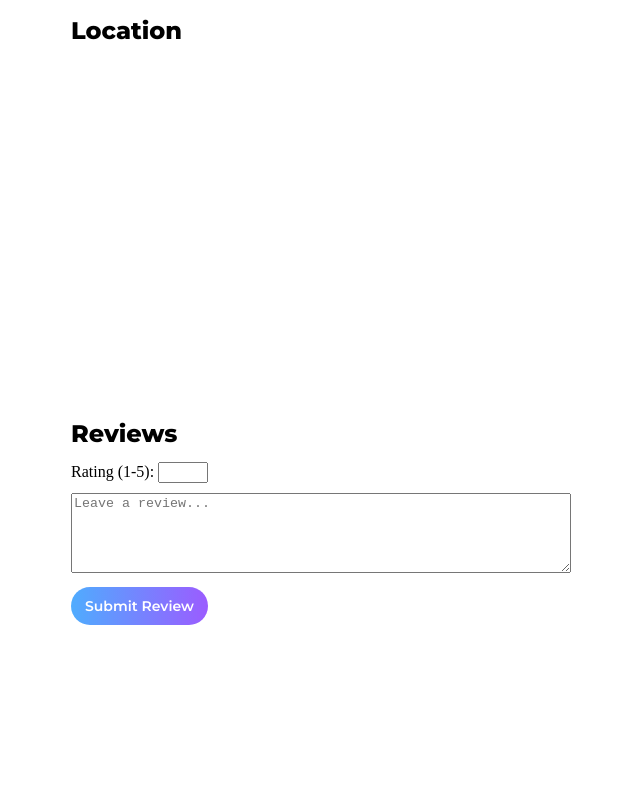
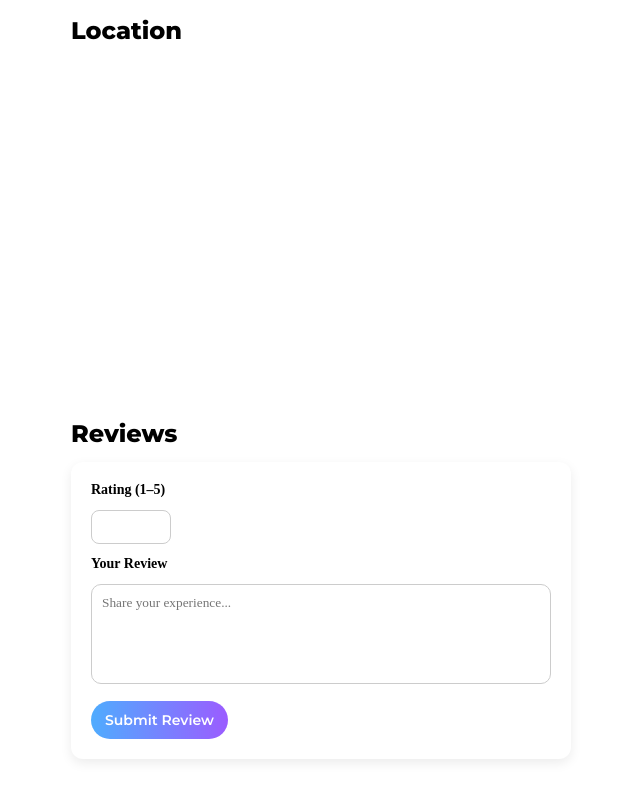
Before and after one commit to Khrunch/CCAPDEV_MC0, a website: page Court Profile Page.html in a window 1280 px wide. Shown: the part 420-1220 px from the top of the page, without its empty margins (19-659 px from the left). Before the commit the page ends 1125 px from the top, so only its background shows below. Drawn offline with Linux system fonts and the light colour scheme; some packages are replaced by stand-ins of ours; no server answers.

Commit message:
Added style to the reviews in Court Profile Page

```diff
--- a/Court Profile Page.html
+++ b/Court Profile Page.html
@@ -64,12 +64,17 @@
             <section class="home-section" id="reviews-section">
                 <h2 class="home-section-title">Reviews</h2>
 
-                <div style="margin-bottom: 20px; max-width: 500px;">
-                    <form id="review-form">
-                        <label>Rating (1-5):</label>
-                        <input type="number" id="review-rating" min="1" max="5" required style="width: 50px; margin-bottom: 10px;">
-                        <textarea id="review-comment" placeholder="Leave a review..." required style="width: 100%; height: 80px; margin-bottom: 10px;"></textarea>
-                        <button type="submit" class="btn btn-primary">Submit Review</button>
+                <div class="review-box">
+                    <form id="review-form" class="review-form">
+
+                        <label class="review-label">Rating (1–5)</label>
+                        <input type="number" id="review-rating" min="1" max="5" required class="review-input">
+
+                        <label class="review-label">Your Review</label>
+                        <textarea id="review-comment" placeholder="Share your experience..." required class="review-textarea"></textarea>
+
+                        <button type="submit" class="btn btn-primary review-btn">Submit Review</button>
+
                     </form>
                 </div>
 
--- a/styles.css
+++ b/styles.css
@@ -792,3 +792,55 @@ button[type="submit"] {
     color: #fff;
     border-color: #b1483d;
 }
+
+/* Review form */
+
+.review-box {
+    background: white;
+    padding: 20px;
+    border-radius: 12px;
+    box-shadow: 0 4px 12px rgba(0,0,0,0.08);
+    max-width: 500px;
+}
+
+.review-form {
+    display: flex;
+    flex-direction: column;
+    gap: 12px;
+}
+
+.review-label {
+    font-weight: 600;
+    font-size: 14px;
+}
+
+.review-input {
+    width: 80px;
+    padding: 8px;
+    border-radius: 8px;
+    border: 1px solid #ccc;
+    font-size: 14px;
+}
+
+.review-textarea {
+    width: 100%;
+    height: 100px;
+    padding: 10px;
+    border-radius: 10px;
+    border: 1px solid #ccc;
+    font-family: inherit;
+    resize: none;
+    transition: border 0.2s, box-shadow 0.2s;
+}
+
+.review-textarea:focus,
+.review-input:focus {
+    outline: none;
+    border-color: #7b5cff;
+    box-shadow: 0 0 0 2px rgba(123,92,255,0.2);
+}
+
+.review-btn {
+    align-self: flex-start;
+    margin-top: 5px;
+}
```
